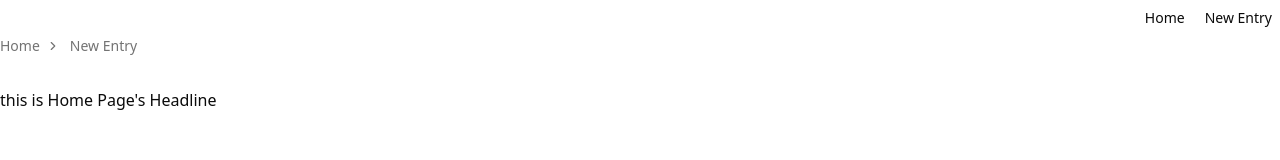
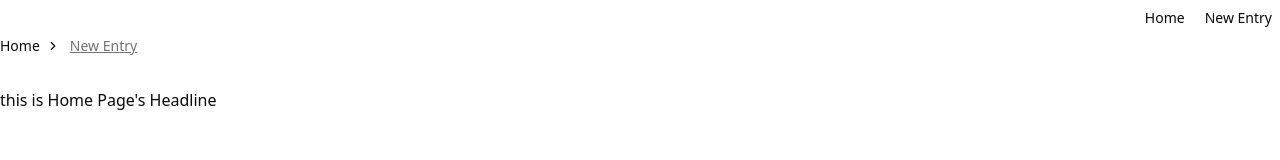
Before and after one commit to RadekKosiada/journal-app, a Next.js app: page / in a window 1280 px wide. Shown: the top 160 px of the page. Built offline with nearby package versions, Linux system fonts and the light colour scheme.

Commit message:
style breadcrumb (current, not current)

```diff
--- a/src/components/breadcrumb-basic/breadcrumb-basic.module.scss
+++ b/src/components/breadcrumb-basic/breadcrumb-basic.module.scss
@@ -5,3 +5,7 @@
     }
   }
 }
+
+.breadcrumbItemCurrent {
+  color: var(--foreground);
+}
--- a/src/components/breadcrumb-basic/index.tsx
+++ b/src/components/breadcrumb-basic/index.tsx
@@ -9,13 +9,18 @@ import { BreadcrumbDataType } from "@/types/BreadcrumbDataType";
 import styles from "./breadcrumb-basic.module.scss";
 
 export function BreadcrumbBasic({ className, breadcrumbData }: { className?: string; breadcrumbData: BreadcrumbDataType }) {
+
     return (
         <Breadcrumb className={className}>
             <BreadcrumbList className={styles.breadcrumbList}>
                 {
                     breadcrumbData instanceof Array && breadcrumbData.map((item, index) => (
-                        <BreadcrumbItem key={index} className={styles.breadcrumbItem}>
-                            <BreadcrumbLink href={item.url} className={styles.breadcrumbLink}>{item.label}</BreadcrumbLink>
+                        <BreadcrumbItem key={index} className={styles.breadcrumbItem} current={item.current}>
+                            {!item.current ?
+                                <BreadcrumbLink href={item.url} className={styles.breadcrumbLink}>{item.label}</BreadcrumbLink>
+                                :
+                                <span>{item.label}</span>
+                            }
                             <BreadcrumbSeparator className={styles.breadcrumbSeparator} />
                         </BreadcrumbItem>
                     ))
--- a/src/components/ui/breadcrumb.tsx
+++ b/src/components/ui/breadcrumb.tsx
@@ -21,11 +21,13 @@ function BreadcrumbList({ className, ...props }: React.ComponentProps<"ol">) {
     )
 }
 
-function BreadcrumbItem({ className, ...props }: React.ComponentProps<"li">) {
+function BreadcrumbItem({ className, current, ...props }: React.ComponentProps<"li"> & { current?: boolean }) {
+    const classesForNotCurrentItem = "underline decoration-solid decoration-1";
+    const classesForCurrentItem = "text-foreground font-medium";
     return (
         <li
             data-slot="breadcrumb-item"
-            className={cn("inline-flex items-center gap-1.5", className)}
+            className={cn("inline-flex items-center gap-1.5", className, current ? classesForCurrentItem : classesForNotCurrentItem)}
             {...props}
         />
     )
```
